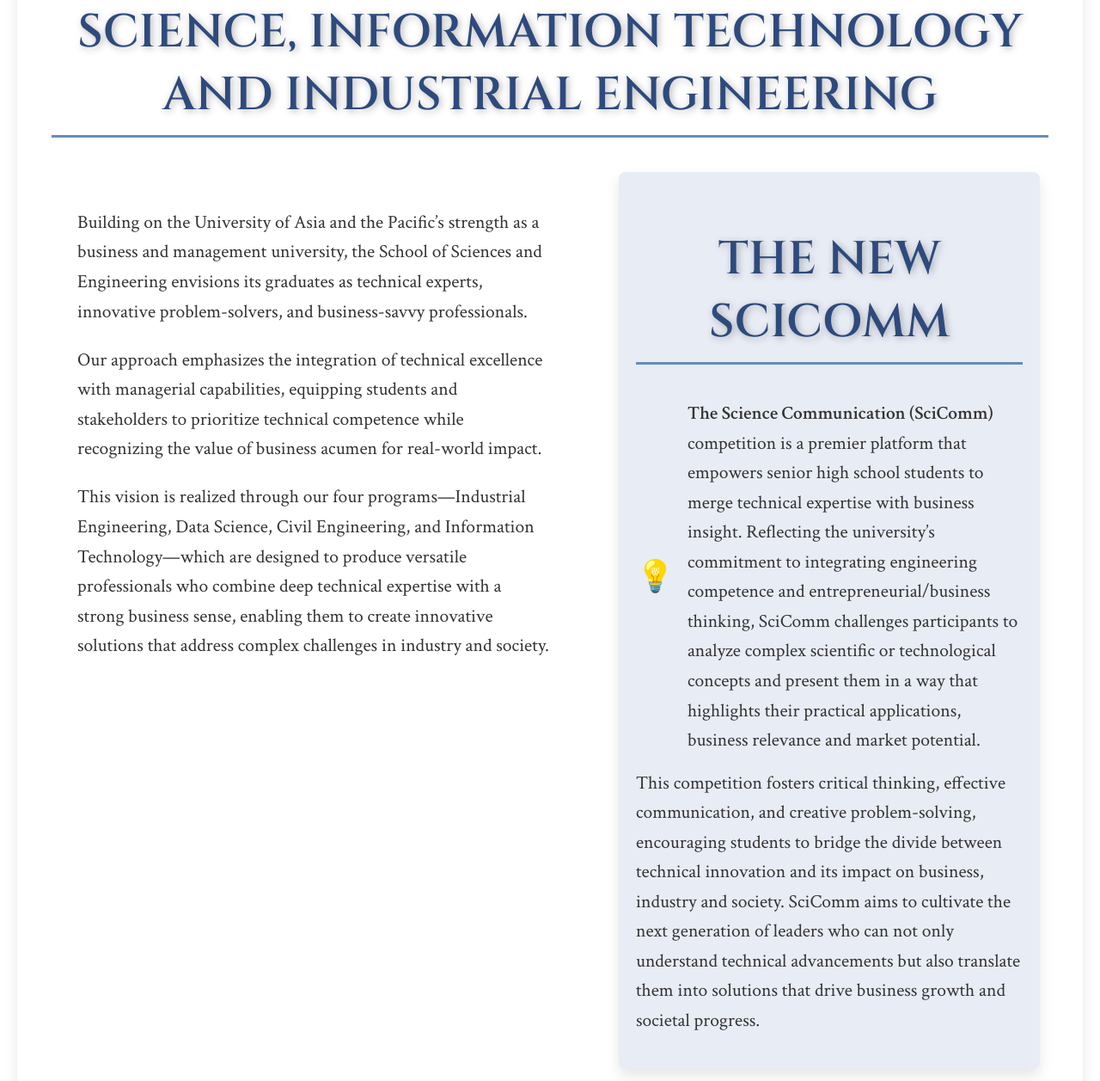
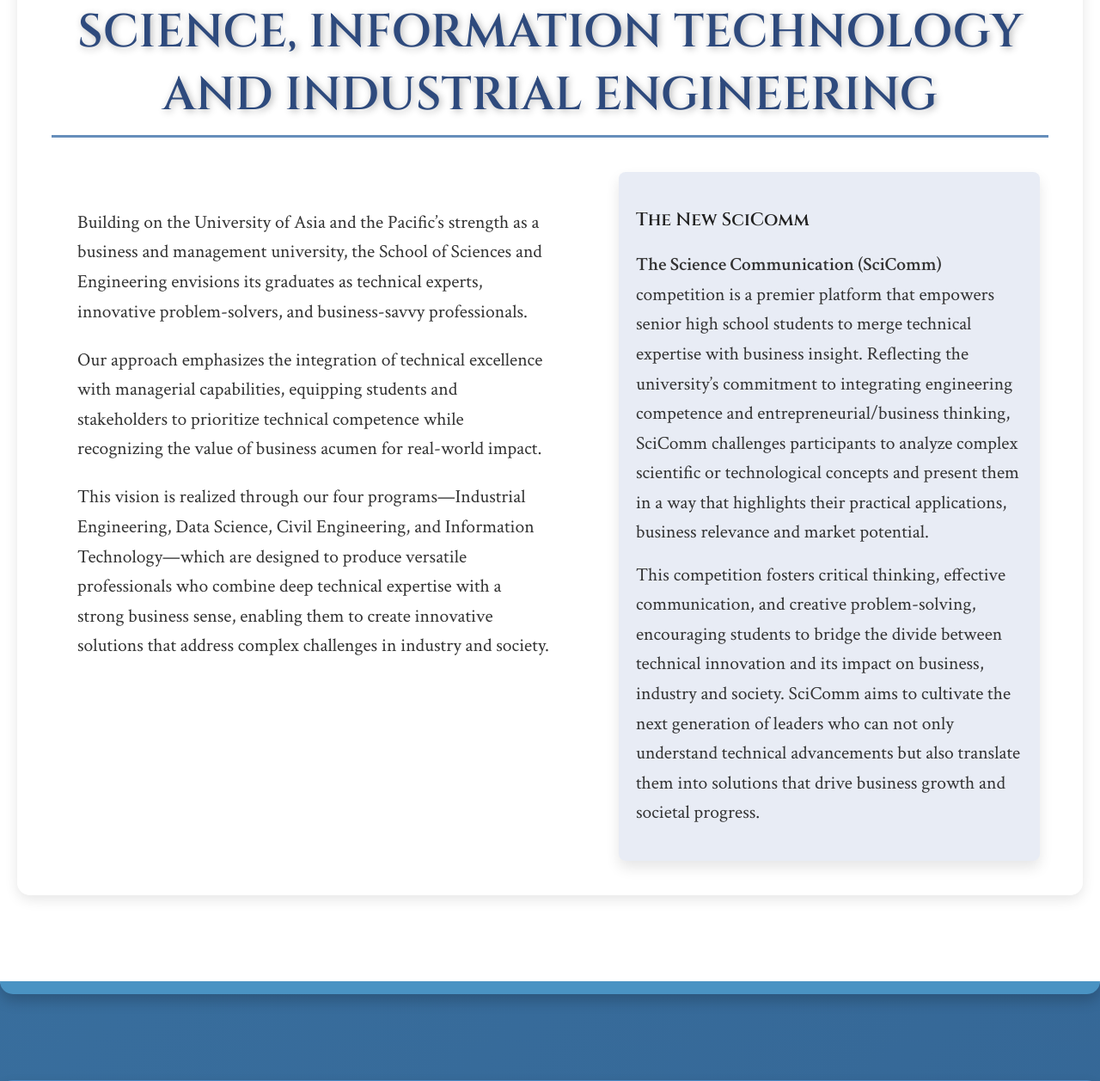
Before and after one commit to VeinZzz/SciComm-2024-Website, a Flask app: page / in a window 1280 px wide. Shown: the part 1320-2577 px from the top of the page at 86% size. Run offline with Flask 3, Linux system fonts and the light colour scheme; some libraries are stand-ins or nearby versions.

Commit message:
made the "the new scicomm" into h3 and removed the lightbulb emoji

```diff
--- a/templates/index.html
+++ b/templates/index.html
@@ -74,11 +74,10 @@
 
                 <!-- Right Section: Interactive Highlights -->
                 <div class="about-highlights">
-                    <h2>The New SciComm</h2>
+                    <h3>The New SciComm</h3>
                     <ul class="highlight-list">
 
                         <li>
-                            <div class="highlight-icon">💡</div>
                             <div class="highlight-text">
                                 <strong>The Science Communication (SciComm)</strong> competition is a premier platform that empowers senior high school students to merge technical expertise with business insight. Reflecting the university’s commitment to integrating engineering competence and entrepreneurial/business thinking, SciComm challenges participants to analyze complex scientific or technological concepts and present them in a way that highlights their practical applications, business relevance and market potential.
                             </div>
```
